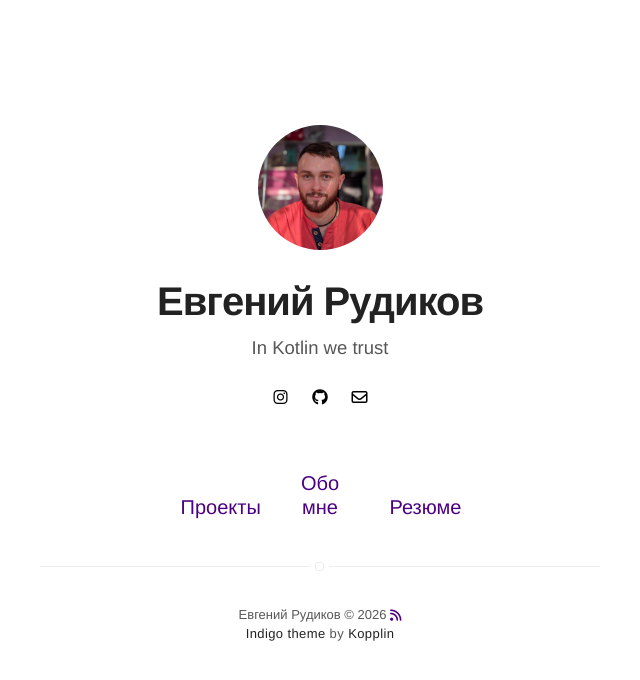
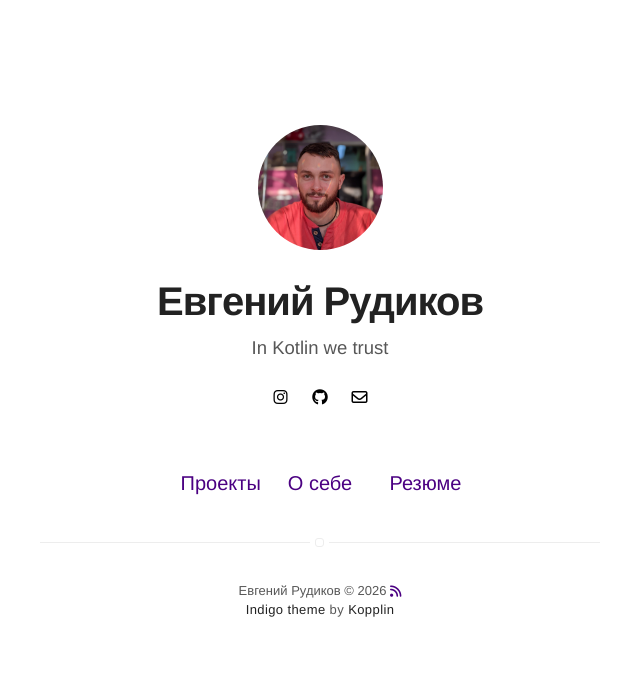
Before and after one commit to rudikone/rudikone.github.io, a Jekyll site: the page built from index.html, in a window 1280 px wide. Shown: the top 680 px of the page, without its empty margins (320-960 px from the left). Built offline with Jekyll 4.4.1, drawn with Linux system fonts in a browser that asks for light colours; nearby versions of some CDN libraries.

Commit message:
Fix navigation

```diff
--- a/_includes/nav.html
+++ b/_includes/nav.html
@@ -25,7 +25,7 @@
         {% if site.about == true %}
             {% if page.title != "About" %}
                 <li class="item">
-                    <a class="link" href="{{ site.url }}/about">Обо мне</a>
+                    <a class="link" href="{{ site.url }}/about">О себе</a>
                 </li>
             {% endif %}
         {% endif %}
```
